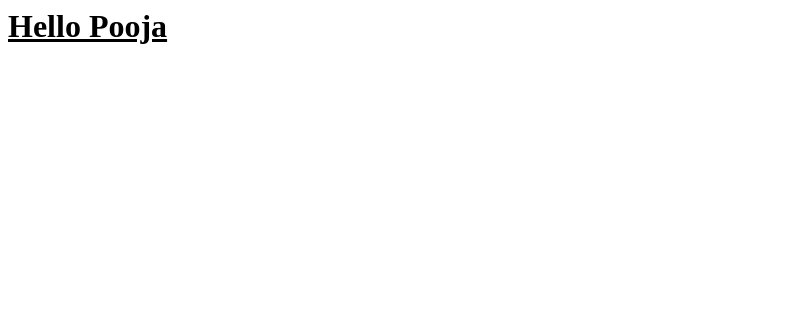
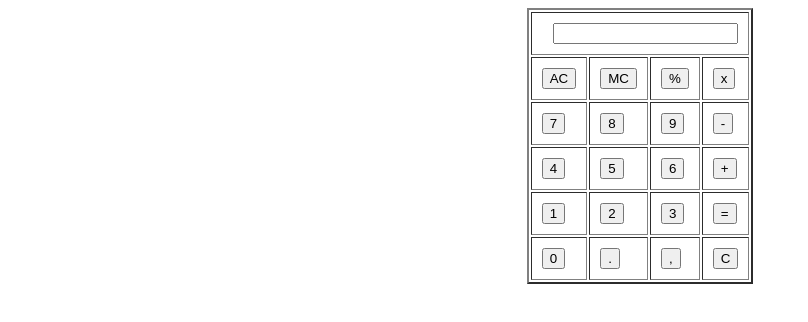
Before and after one commit to thakurpooja064/ui, a plain HTML site: page calc/index.html in a window 1280 px wide. Shown: the whole page, without its empty margins (0-808 px from the left). Drawn offline with nearby package versions, Linux system fonts and the light colour scheme.

Commit message:
deleting unsused files

```diff
--- a/calc/index.html
+++ b/calc/index.html
@@ -3,11 +3,74 @@
   <script src="https://ajax.googleapis.com/ajax/libs/jquery/3.2.1/jquery.min.js"></script>
   <script src="js/calc.js"></script>
 </head>
-  <body>
-    <h1>
-      <u>
-        Hello Pooja
-      </u>
-    </h1>
+
+
+
+<body id="a">
+<table border="2px" align="center" cellpadding="10px" cellspacing="2px" colspan="4">
+<tr>
+  <td align="right"colspan="4" width="70px">
+  <input type="text" />
+  </td>
+</tr>
+    <tr>
+  <td><input type="button"; value="AC"/>
+  </td>
+  <td><input type="button"; value="MC"/>
+  </td>
+  <td><input type="button"; value="%"/>
+  </td>
+  <td><input type="button"; value="x"/>
+  </td>
+    </tr>
+<tr>
+  <td><input type="button"; value="7"/>
+  </td>
+    <td><input type="button"; value="8"/>
+    </td>
+      <td><input type="button"; value="9"/>
+      </td>
+        <td><input type="button"; value="-"/>
+        </td>
+</tr>
+<tr>
+  <td>
+    <input type="button"; value="4"/>
+  </td>
+    <td>
+      <input type="button"; value="5"/>
+    </td>
+    <td>
+      <input type="button"; value="6"/>
+    </td>
+    <td>
+      <input type="button"; value="+"/>
+    </td>
+</tr>
+<tr>
+  <td><input type="button"; value="1"/>
+  </td>
+    <td><input type="button"; value="2"/>
+    </td>
+      <td><input type="button"; value="3"/>
+      </td>
+        <td colspan="1"><input type="button"; value="="/>
+        </td>
+</tr>
+<tr>
+  <td><input type="button"; value="0"/>
+  </td>
+    <td><input type="button"; value="."/>
+    </td>
+      <td><input type="button"; value=","/>
+      </td>
+<td><input type="button"; value="C"/>
+      </td>
+
+</tr>
+
+</table>
+
 </body>
+
 </html>
```
Also changed, not shown: calc/try.html (deleted, +0 -72 lines), calc/p.js (deleted), 1 other file. Lines whose indentation alone changed are shown as unchanged.
